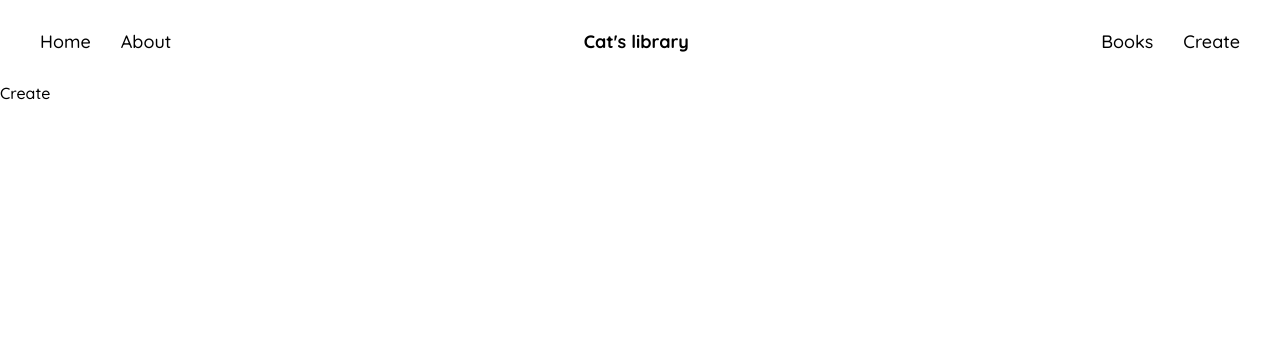
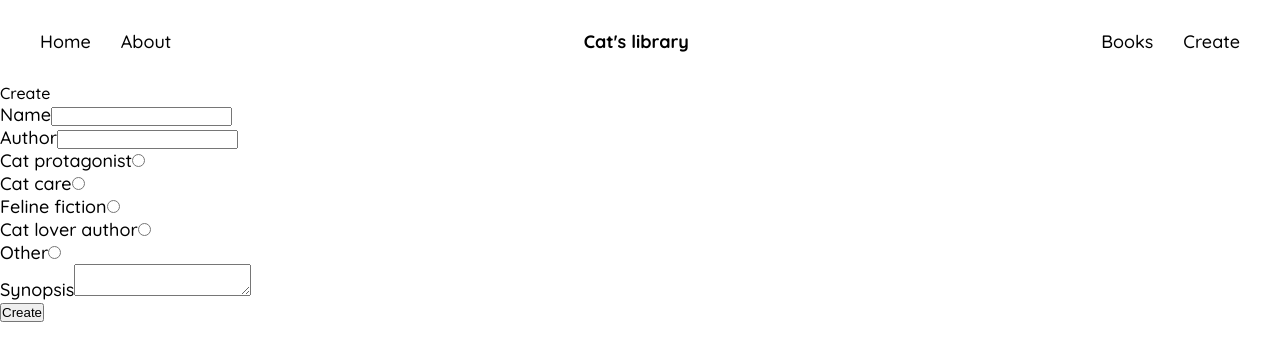
Before and after one commit to FatimaGR/Cat-s-library, a React (Vite) app: page /create in a window 1280 px wide. Shown: the top 360 px of the page. Built offline with nearby package versions, Linux system fonts and the light colour scheme.

Commit message:
Added inputs components and create form, also changed useFetch to fetchData function, created handled functions and corrected delete component

```diff
--- a/src/components/BookCard.jsx
+++ b/src/components/BookCard.jsx
@@ -27,7 +27,7 @@ function bookImageSrc(theme){
 function modalActualization(children, book, setChildren){
   switch (children) {
     case "delete":
-      return <DeleteBook setModalChildren={setChildren}/>
+      return <DeleteBook setModalChildren={setChildren} id={book?.id}/>
     case "update":
       return <UpdateBook setModalChildren={setChildren}/>
     default:
--- a/src/components/BookDetail.jsx
+++ b/src/components/BookDetail.jsx
@@ -1,12 +1,34 @@
+import { useEffect, useState } from "react";
 import { getBookById } from "../services/services.js"
 
 function BookDetail({id}){
-  const { data: book, loading: bookLoading, error: bookError } = getBookById(id)
+  const [book, setBook] = useState([])
+  const [loading, setLoading] = useState(true)
+
+  useEffect(() => {
+    setLoading(true)
+    getBookById(id)
+      .then ((book) => {
+        setBook(book)
+        setLoading(false)
+      })
+      .catch((error) => {
+        console.log(error)
+        setLoading(false)
+      })
+  },[]);
+
   return(
     <div>
-      <p>{book?.name}</p>
-      <p>{book?.theme}</p>
-      <p>{book?.synopsis}</p>
+      {loading ? (
+        <p>Loading...</p>
+      ) : (
+        <div>
+          <p>{book?.name}</p>
+          <p>{book?.theme}</p>
+          <p>{book?.synopsis}</p>
+        </div>
+      )}
     </div>
   )
 }
--- a/src/components/DeleteBook.jsx
+++ b/src/components/DeleteBook.jsx
@@ -1,4 +1,4 @@
-import { deleteBook } from "../services/services";
+import { deleteBook } from "../services/services.js";
 
 function DeleteBook({id, setModalChildren}){
   function refreshPage() {
@@ -8,6 +8,7 @@ function DeleteBook({id, setModalChildren}){
   function handleDelete(){
     deleteBook(id)
     .then(refreshPage)
+    .catch(error => console.log(error))
   }
 
   return(
--- /dev/null
+++ b/src/components/Inputs.jsx
@@ -0,0 +1,28 @@
+export function Input({ id, name, type="text", value, onChange, label}) {
+  return (
+    <div key={id}>
+      <label htmlFor={id || name}>{label}</label>
+      <input
+        type={type}
+        name={name}
+        id={id || name}
+        value={value}
+        onChange={onChange}
+      />
+    </div>
+  )
+}
+
+export function TextArea({ id, name, value, onChange, label}) {
+  return (
+    <div key={id}>
+      <label htmlFor={id || name}>{label}</label>
+      <textarea
+        name={name}
+        id={id || name}
+        value={value}
+        onChange={onChange}
+      />
+    </div>
+  )
+}
--- a/src/pages/Books.jsx
+++ b/src/pages/Books.jsx
@@ -1,13 +1,32 @@
 import { getBooks } from "../services/services.js"
 import BooksList from "../components/BooksList.jsx"
+import { useEffect, useState } from "react";
 
 function Books(){
-  const { data: books, loading: booksLoading, error: booksError } = getBooks()
+  const [books, setBooks] = useState([])
+  const [loading, setLoading] = useState(true)
+
+  useEffect(() => {
+    setLoading(true)
+    getBooks()
+      .then ((books) => {
+        setBooks(books)
+        setLoading(false)
+      })
+      .catch((error) => {
+        console.log(error)
+        setLoading(false)
+      })
+  },[]);
 
   return(
     <div>
       <p>Books</p>
-      <BooksList books={books}/>
+      {loading ? (
+        <p>Loading...</p>
+      ) : (
+        <BooksList books={books} />
+      )}
     </div>
   )
 }
--- a/src/pages/Create.jsx
+++ b/src/pages/Create.jsx
@@ -1,7 +1,90 @@
+import { useState } from "react"
+import { useNavigate } from 'react-router-dom';
+import { Input, TextArea } from "../components/Inputs"
+import { createBook } from "../services/services.js";
+
 function Create(){
+  const navigate = useNavigate()
+  const themes = ["Cat protagonist","Cat care", "Feline fiction", "Cat lover author", "Other"]
+
+  const [formData, setFormData] = useState({
+    name: "",
+    author: "",
+    synopsis: "",
+    theme: "",
+  })
+
+  const [errorMessage, setErrorMessage] = useState("");
+
+  const handleClick = () => {
+    navigate("/books");
+  };
+
+  function handleSubmit(e){
+    e.preventDefault();
+
+    if (!formData.name || !formData.author || !formData.synopsis || !formData.theme) {
+      setErrorMessage("Please complete all the information...");
+      return;
+    }
+
+    setErrorMessage("");
+    console.log(formData)
+    createBook(formData)
+    .then(handleClick)
+    .catch(error => {
+      console.log('Error creating book:', error);
+      setErrorMessage("An error occurred while creating the book.");
+    })
+  }
+
+  function handleChange(event){
+    const {name, value} = event.target;
+    setFormData({ ...formData, [name]: value});
+  }
+
   return(
     <div>
       <p>Create</p>
+      <form onSubmit={handleSubmit}>
+        <div>
+          <Input
+            id="name"
+            name="name"
+            value={formData.name}
+            onChange={handleChange}
+            label="Name"
+          />
+          <Input
+            id="author"
+            name="author"
+            value={formData.author}
+            onChange={handleChange}
+            label="Author"
+          />
+          <div>
+            {themes.map((theme) =>
+              <Input
+                id={theme}
+                type="radio"
+                name="theme"
+                value={theme}
+                onChange={handleChange}
+                label={theme}
+              />
+            )}
+          </div>
+          <TextArea
+            id="synopsis"
+            name="synopsis"
+            value={formData.synopsis}
+            onChange={handleChange}
+            label="Synopsis"
+          />
+        </div>
+        <button type="submit">Create</button>
+      </form>
+      {errorMessage && <p>{errorMessage}</p>}
     </div>
   )
 }
--- /dev/null
+++ b/src/services/fetchData.js
@@ -0,0 +1,16 @@
+export async function fetchData(request, options = {}){
+  const response = await fetch("https://cats-library.onrender.com/api" + request, {
+      method: options.method || "GET",
+      headers: {
+        'Content-Type': 'application/json',
+        ...options.headers
+      },
+      body: options.body ? JSON.stringify(options.body) : null
+    });
+
+    if (!response.ok) {
+      throw new Error('Network response was not ok');
+    }
+
+  return response.json();
+}
--- a/src/services/services.js
+++ b/src/services/services.js
@@ -1,21 +1,21 @@
-import { useFetch } from "./useFetch.js"
+import { fetchData } from "./fetchData.js"
 
 export function getBooks(){
-  return useFetch("/books")
+  return fetchData("/books")
 }
 
 export function getBookById(id){
-  return useFetch(`/books/${id}`)
+  return fetchData(`/books/${id}`)
 }
 
 export function createBook(bookData){
-  return useFetch("/books", {method: 'POST', body: bookData})
+  return fetchData("/books", {method: 'POST', body: bookData})
 }
 
 export function updateBook(id, newData){
-  return useFetch(`/books/${id}`, {method: 'PUT', body: newData})
+  return fetchData(`/books/${id}`, {method: 'PUT', body: newData})
 }
 
 export function deleteBook(id){
-  return useFetch(`/books/${id}`, {method: 'DELETE'})
+  return fetchData(`/books/${id}`, {method: 'DELETE'})
 }
--- a/src/services/useFetch.js
+++ /dev/null
@@ -1,25 +0,0 @@
-import { useState, useEffect } from 'react'
-
-export function useFetch(request, options = {}){
-  const [data, setData] = useState(null);
-  const [loading, setLoading] = useState(true);
-  const [error, setError] = useState(null);
-
-  useEffect(() => {
-    setLoading(true);
-    fetch("https://cats-library.onrender.com/api" + request, {
-      method: options.method || "GET",
-      headers: {
-        'Content-Type': 'application/json',
-        ...options.headers
-      },
-      body: options.body ? JSON.stringify(options.body) : null
-    })
-    .then((response) => response.json())
-    .then((data) => setData(data))
-    .catch((error) => setError(error))
-    .finally(() => setLoading(false));
-  }, [request, options]);
-
-  return {data, loading, error};
-}
```
